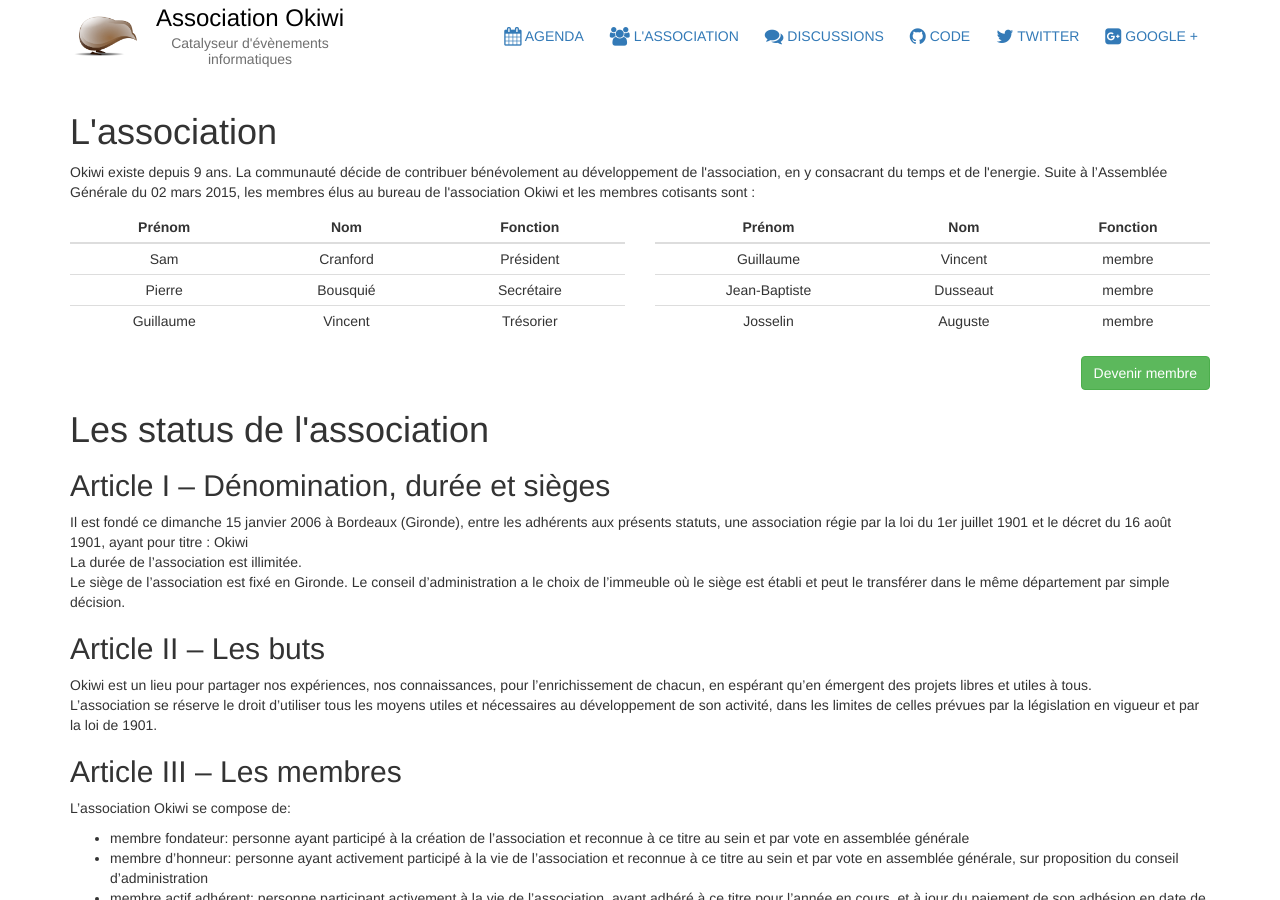
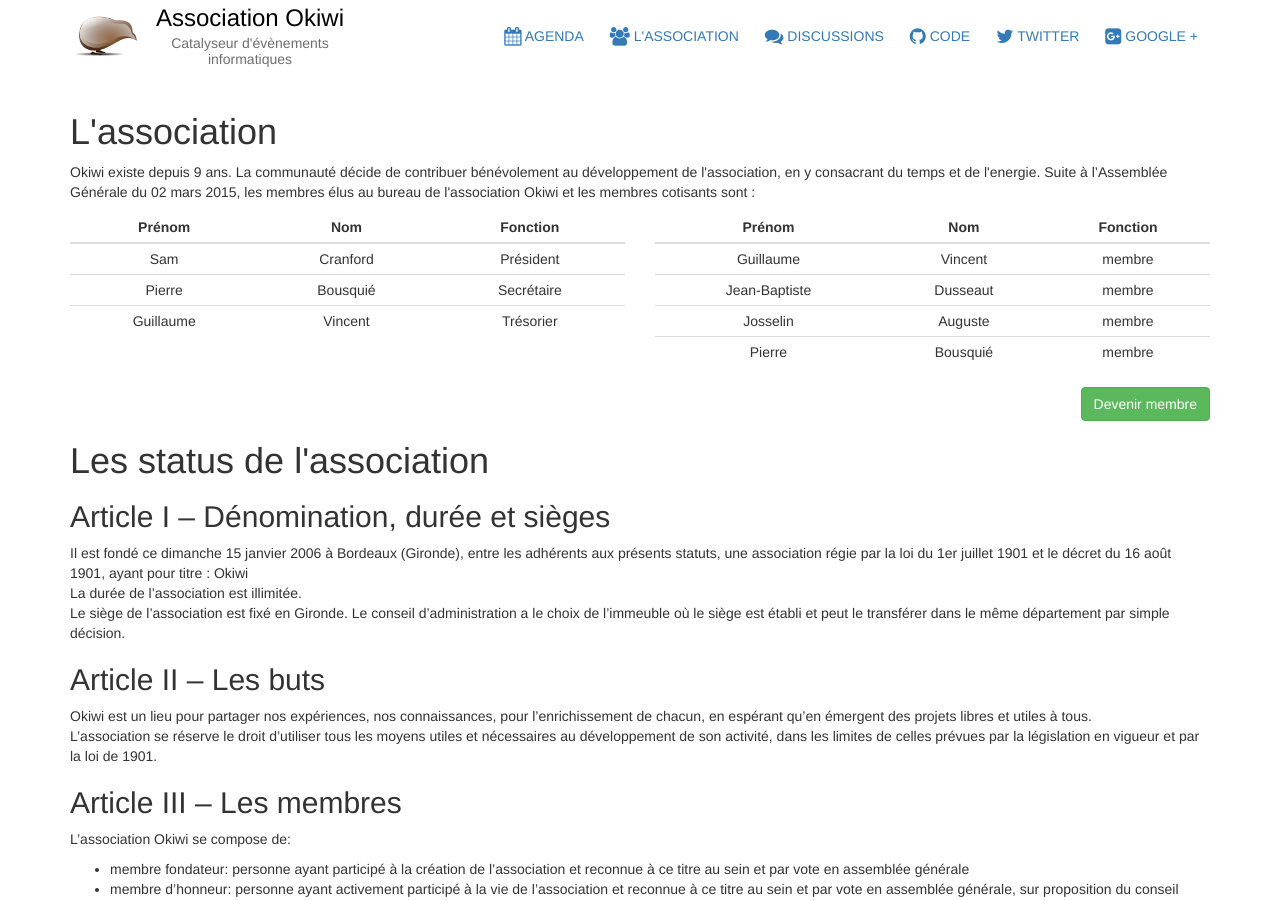
Before and after one commit to okiwi/okiwi.org, a Jekyll site: the page built from association/index.html, in a window 1280 px wide and 900 px high. Built offline with Jekyll 4.4.1, drawn with Linux system fonts in a browser that asks for light colours; nearby versions of some CDN libraries; Markdown is read by kramdown in place of the engine named in the settings.

Commit message:
Update okiwi.yml

```diff
--- a/_data/okiwi.yml
+++ b/_data/okiwi.yml
@@ -12,6 +12,9 @@ membres_cotisants:
 
     - nom: Auguste
       prenom: Josselin
+
+    - nom: Bousquié
+      prenom: Pierre
 
 bureau:
     - fonction: Président
```
